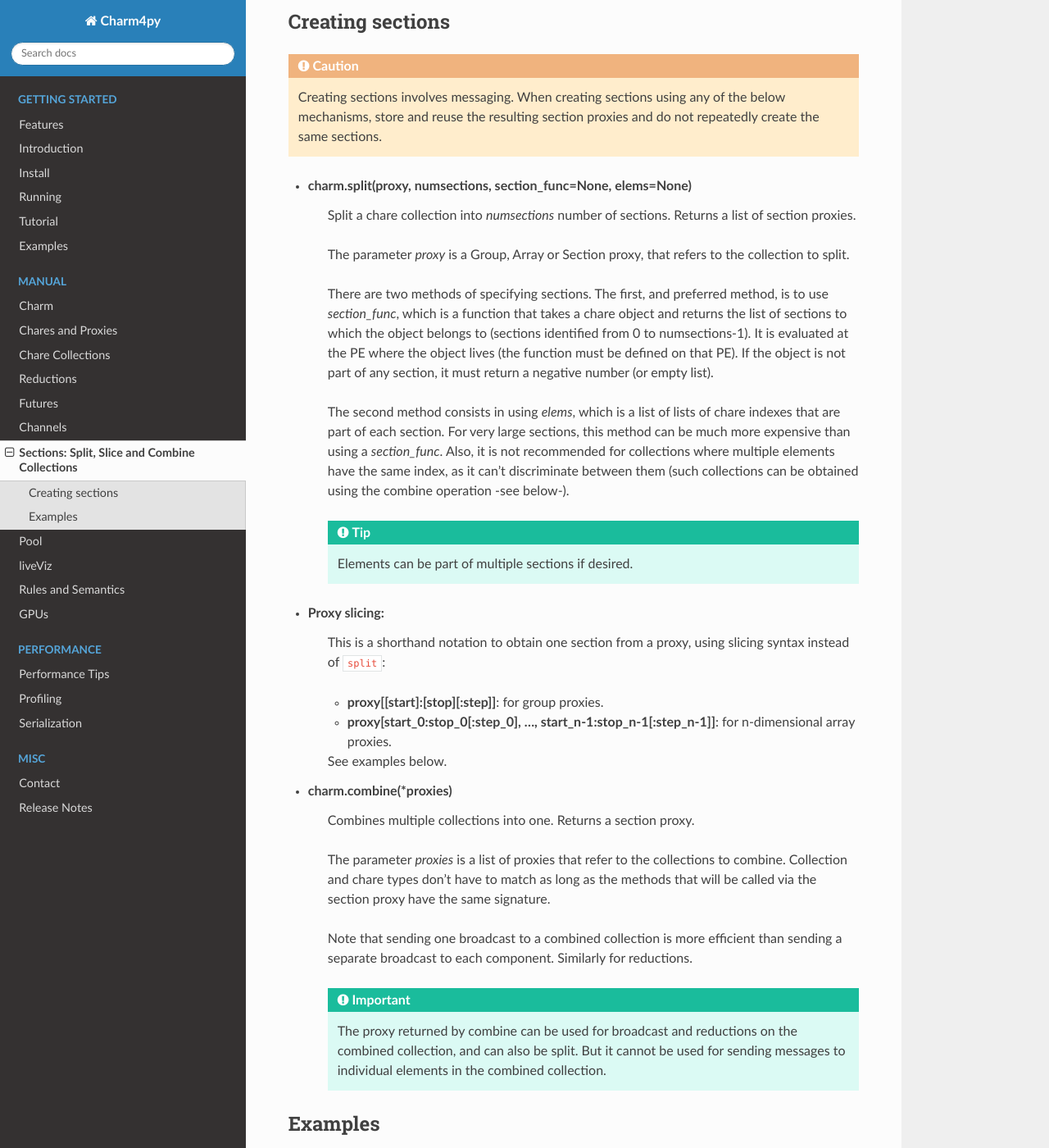
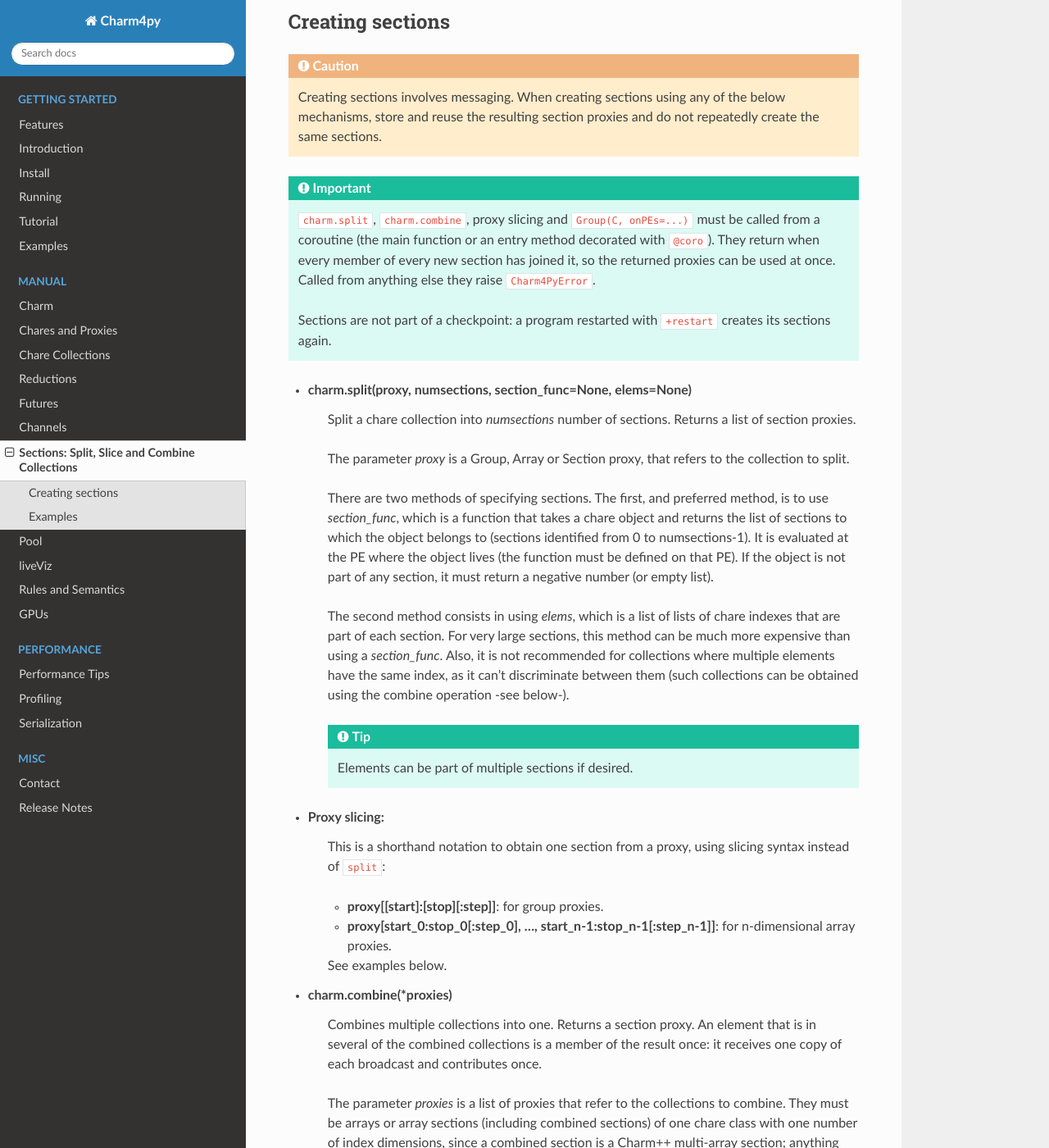
Before and after one commit to charmplusplus/charm4py, a Sphinx documentation site: the page built from docs/sections.rst, in a window 1280 px wide and 1400 px high, scrolled down 222 px. Shown: the whole window at 82% size. Built offline with Sphinx 7.4.7 and the Read the Docs theme 3.1.0, drawn with Linux system fonts in a browser that asks for light colours; some of the changed text lies outside the part shown.

Commit message:
Step 4b tests and docs: SPEC-4b.md, DESIGN 5.2 status, sections.rst
tests/sections/multirand-split-combine.py combines only the collections
that come from its arrays (DESIGN 5.4 item 15: combine raises TypeError for
group sections); the reason is in a comment at the top, every other check
is unchanged. tests/thin/sections_extra.py checks a 0-dimensional numpy
argument to a section, a SECTION callback of a built-in reduction, and the
TypeError of combine. docs/design/SPEC-4b.md specifies the binding, the
split and combine protocol, readiness, section reductions and collective
futures, constrained groups, and eight differences from DESIGN 5.2.
docs/sections.rst: coroutine requirement, combine restriction, sections
are not checkpointed.

Co-Authored-By: Claude Fable 5.1 <noreply@anthropic.com>

```diff
--- a/docs/sections.rst
+++ b/docs/sections.rst
@@ -13,6 +13,16 @@ Creating sections
     Creating sections involves messaging. When creating sections using any of
     the below mechanisms, store and reuse the resulting section proxies and do
     not repeatedly create the same sections.
+
+.. important::
+    ``charm.split``, ``charm.combine``, proxy slicing and ``Group(C, onPEs=...)``
+    must be called from a coroutine (the main function or an entry method
+    decorated with ``@coro``). They return when every member of every new
+    section has joined it, so the returned proxies can be used at once. Called
+    from anything else they raise ``Charm4PyError``.
+
+    Sections are not part of a checkpoint: a program restarted with
+    ``+restart`` creates its sections again.
 
 
 * **charm.split(proxy, numsections, section_func=None, elems=None)**
@@ -55,11 +65,17 @@ Creating sections
 
 * **charm.combine(*proxies)**
 
-    Combines multiple collections into one. Returns a section proxy.
+    Combines multiple collections into one. Returns a section proxy. An
+    element that is in several of the combined collections is a member of the
+    result once: it receives one copy of each broadcast and contributes once.
 
     The parameter *proxies* is a list of proxies that refer to the collections
-    to combine. Collection and chare types don't have to match as long as the
-    methods that will be called via the section proxy have the same signature.
+    to combine. They must be arrays or array sections (including combined
+    sections) of one chare class with one number of index dimensions, since a
+    combined section is a Charm++ multi-array section; anything else (a group,
+    a group section, arrays of different classes or dimension counts) raises
+    ``TypeError``. (Charm4py 1.x also combined group sections and chares of
+    different types.)
 
     Note that sending one broadcast to a combined collection is more efficient
     than sending a separate broadcast to each component. Similarly for reductions.
```
Also changed, not shown: docs/design/DESIGN.md (+10 -0 lines), docs/design/SPEC-4b.md (added, +183 -0 lines), 2 other files.
